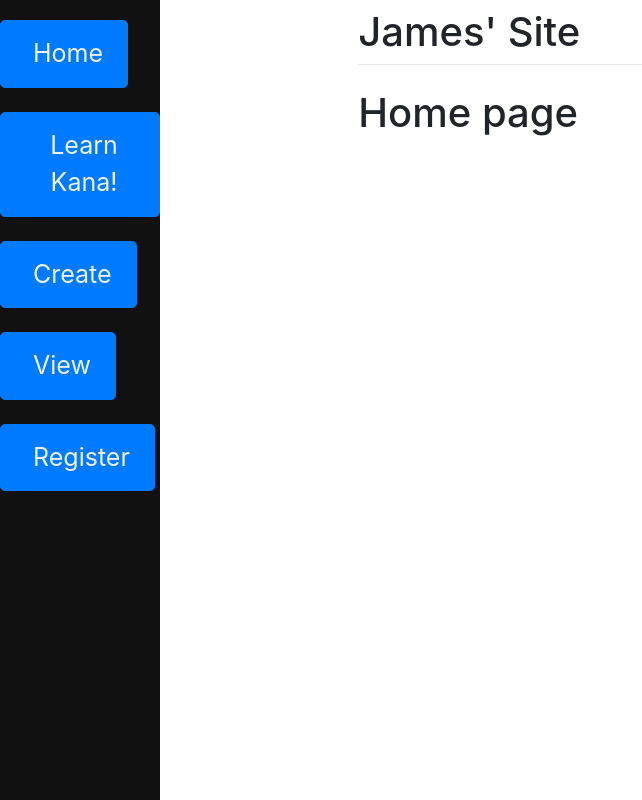
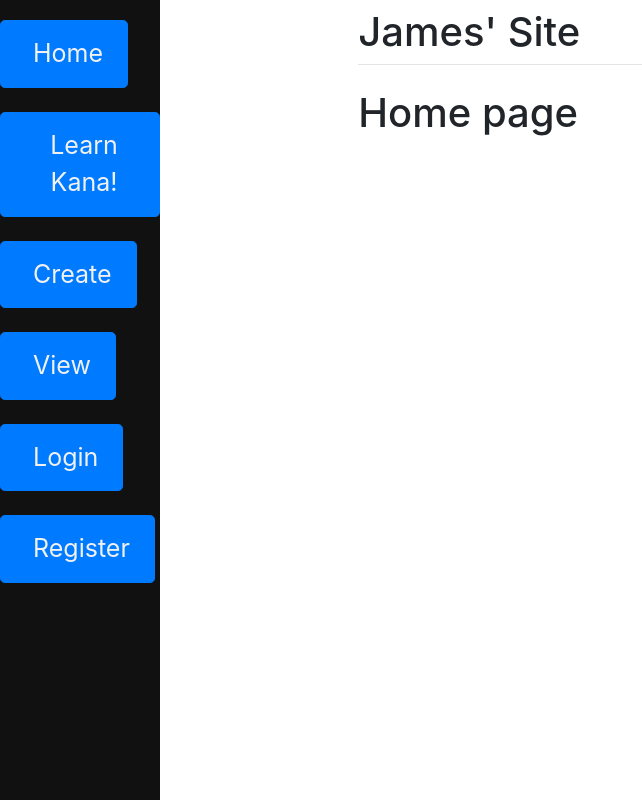
Before and after one commit to jamesbwebb/pythonanywhere, a Django app: page / in a window 1280 px wide. Shown: the whole page, without its empty margins (0-642 px from the left). Run offline with Django 3.2, Linux system fonts and the light colour scheme.

Commit message:
Added side bar features back post autograder use.

```diff
--- a/main/templates/main/base.html
+++ b/main/templates/main/base.html
@@ -49,13 +49,12 @@
 		<button type="button" class="btn btn-primary btn-lg"><a href="/learn">Learn Kana!</a></button><br><br>
 		<button type="button" class="btn btn-primary btn-lg"><a href="/create">Create</a></button><br></br>
 		<button type="button" class="btn btn-primary btn-lg"><a href="/view">View</a></button><br></br>
-<!--	Removed because the autograder for dj4e clicks this login button not the correct one.
 		{% if user.is_authenticated %}
 		<button type="button" class="btn btn-primary btn-lg"><a href="/logout">Logout</a></button><br></br>
 		{% else %}
 		<button type="button" class="btn btn-primary btn-lg"><a href="/login">Login</a></button><br></br>
 		{% endif %}
--->		<button type="button" class="btn btn-primary btn-lg"><a href="/register">Register</a></button><br></br>
+		<button type="button" class="btn btn-primary btn-lg"><a href="/register">Register</a></button><br></br>
 	</div>
 
 	<div id="content", name="content", class="main">
```
